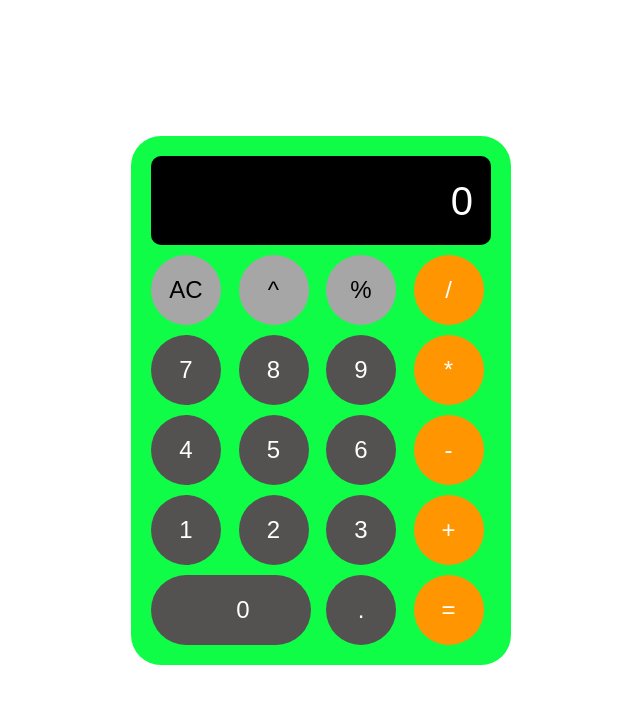
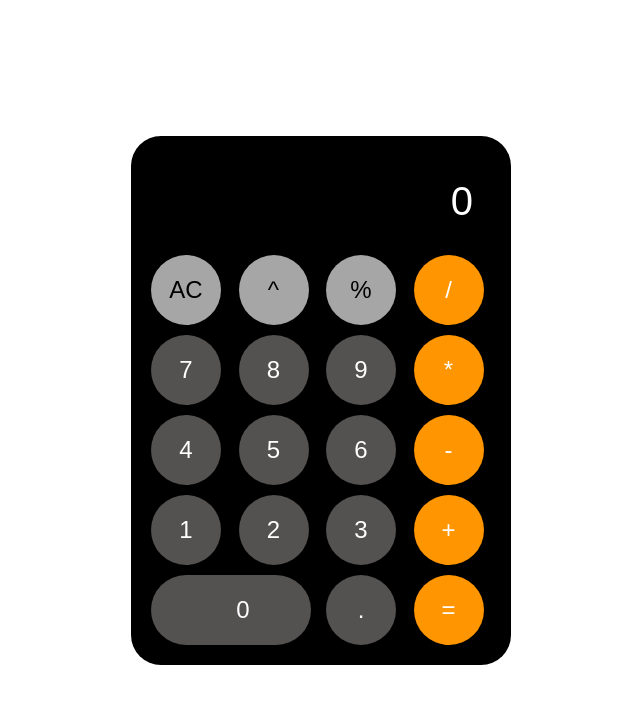
Before and after one commit to GitHubArvind01/colorVision, a plain HTML site: page index.html in a window 1280 px wide. Shown: the whole page, without its empty margins (319-959 px from the left). Drawn offline with Linux system fonts and the light colour scheme; a web font is replaced by a local one.

Commit message:
Update style.css

```diff
--- a/style.css
+++ b/style.css
@@ -13,7 +13,7 @@ body{
     border-radius: 30px;
     overflow: hidden;
     padding: 20px;
-    background-color: #10fd47;
+    background-color: #000;
 }
 .display{
     background: #000;
```
